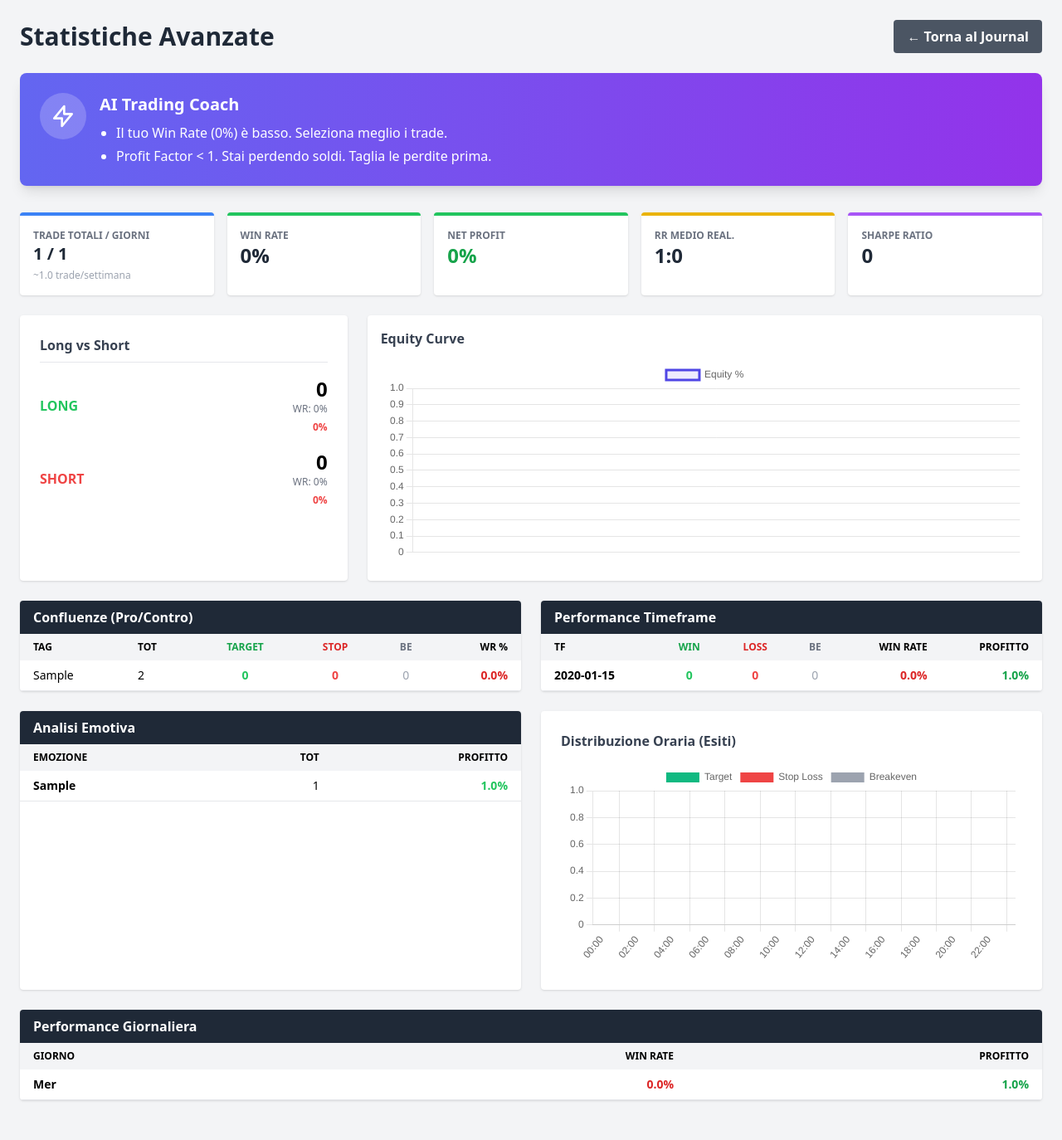
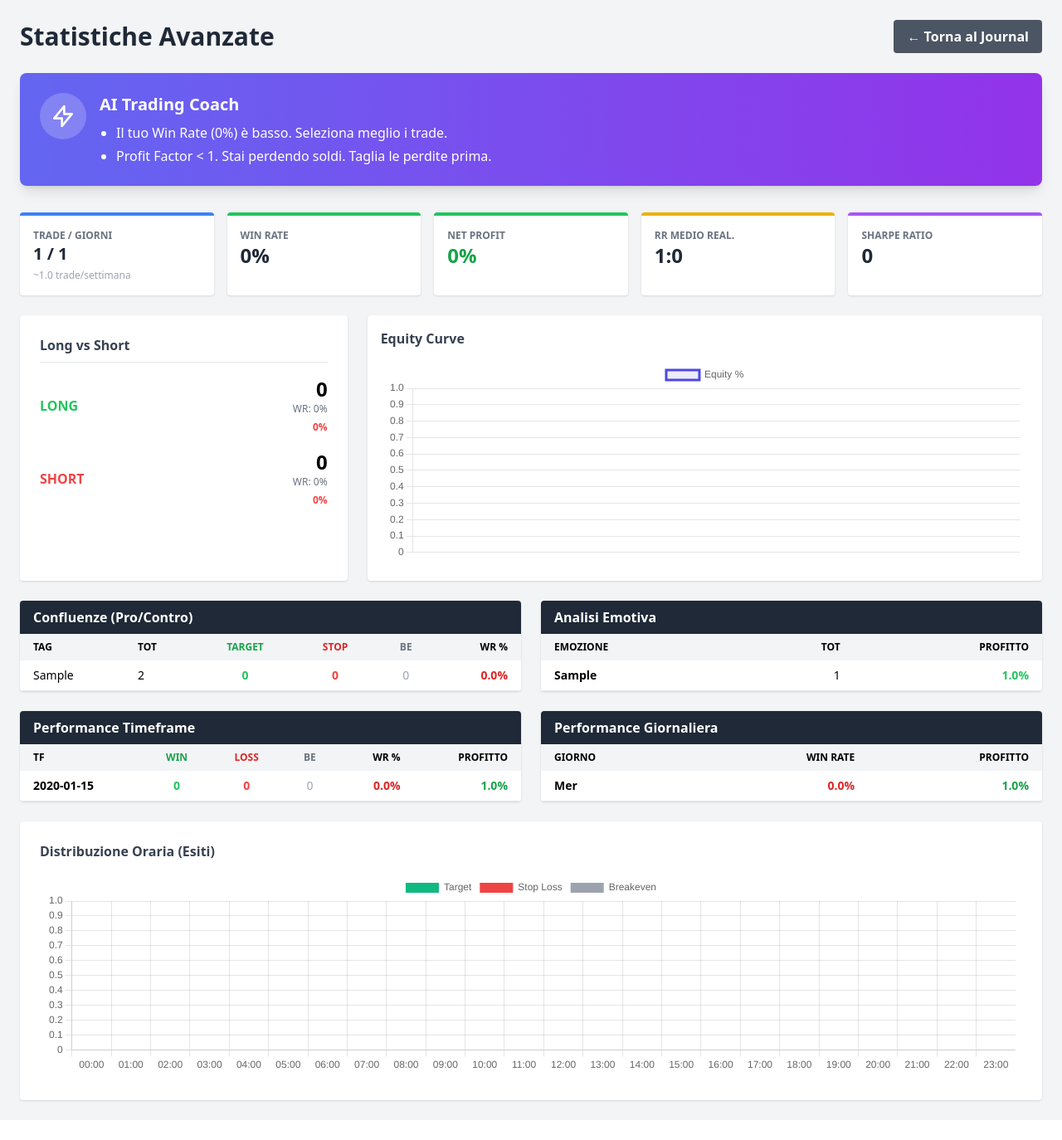
Before and after one commit to ipadpeda-ctrl/dtcjournal, a Flask app: page /statistics in a window 1280 px wide. Shown: the whole page at 83% size. After the commit the page ends 1330 px from the top, so only its background shows below. Run offline with Flask 3, Linux system fonts and the light colour scheme; a user stored in the database is signed in; tables that the repository leaves empty hold one stand-in row (values such as "Sample post"); some libraries are stand-ins or nearby versions.

Commit message:
Add files via upload

```diff
--- a/templates/statistics.html
+++ b/templates/statistics.html
@@ -38,7 +38,7 @@
 
         <div class="grid grid-cols-2 md:grid-cols-5 gap-4 mb-6">
             <div class="bg-white dark:bg-gray-800 p-4 rounded shadow border-t-4 border-blue-500">
-                <p class="text-xs font-bold uppercase text-gray-500 dark:text-gray-400">Trade Totali / Giorni</p>
+                <p class="text-xs font-bold uppercase text-gray-500 dark:text-gray-400">Trade / Giorni</p>
                 <p class="text-xl font-bold text-gray-800 dark:text-white">{{ total_trades }} / {{ unique_days }}</p>
                 <p class="text-xs text-gray-400 mt-1">~{{ avg_weekly_trades }} trade/settimana</p>
             </div>
@@ -120,15 +120,39 @@
             </div>
 
             <div class="bg-white dark:bg-gray-800 rounded shadow overflow-hidden">
+                <div class="bg-gray-800 dark:bg-gray-950 px-4 py-2 font-bold text-white">Analisi Emotiva</div>
+                <div class="overflow-x-auto max-h-64">
+                    <table class="w-full text-sm text-left dark:text-gray-300">
+                        <thead class="bg-gray-100 dark:bg-gray-700 uppercase text-xs sticky top-0">
+                            <tr><th class="px-4 py-2">Emozione</th><th class="px-4 py-2 text-right">Tot</th><th class="px-4 py-2 text-right">Profitto</th></tr>
+                        </thead>
+                        <tbody>
+                            {% for row in emo_table %}
+                            <tr class="border-b dark:border-gray-700 hover:bg-gray-50 dark:hover:bg-gray-700">
+                                <td class="px-4 py-2 font-bold capitalize">{{ row.name }}</td>
+                                <td class="px-4 py-2 text-right">{{ row.total }}</td>
+                                <td class="px-4 py-2 text-right font-bold {% if row.result > 0 %}text-green-500{% else %}text-red-500{% endif %}">{{ row.result }}%</td>
+                            </tr>
+                            {% endfor %}
+                        </tbody>
+                    </table>
+                </div>
+            </div>
+        </div>
+
+        <div class="grid grid-cols-1 md:grid-cols-2 gap-6 mb-6">
+
+            <div class="bg-white dark:bg-gray-800 rounded shadow overflow-hidden">
                 <div class="bg-gray-800 dark:bg-gray-950 px-4 py-2 font-bold text-white">Performance Timeframe</div>
+                <div class="overflow-x-auto max-h-64">
                     <table class="w-full text-sm text-left dark:text-gray-300">
-                    <thead class="bg-gray-100 dark:bg-gray-700 uppercase text-xs">
+                        <thead class="bg-gray-100 dark:bg-gray-700 uppercase text-xs sticky top-0">
                             <tr>
                                 <th class="px-4 py-2">TF</th>
                                 <th class="px-4 py-2 text-center text-green-600">Win</th>
                                 <th class="px-4 py-2 text-center text-red-600">Loss</th>
                                 <th class="px-4 py-2 text-center text-gray-500">BE</th>
-                            <th class="px-4 py-2 text-right">Win Rate</th>
+                                <th class="px-4 py-2 text-right">WR %</th>
                                 <th class="px-4 py-2 text-right">Profitto</th>
                             </tr>
                         </thead>
@@ -148,32 +172,7 @@
                 </div>
             </div>
 
-        <div class="grid grid-cols-1 md:grid-cols-2 gap-6 mb-6">
             <div class="bg-white dark:bg-gray-800 rounded shadow overflow-hidden">
-                <div class="bg-gray-800 dark:bg-gray-950 px-4 py-2 font-bold text-white">Analisi Emotiva</div>
-                <table class="w-full text-sm text-left dark:text-gray-300">
-                    <thead class="bg-gray-100 dark:bg-gray-700 uppercase text-xs">
-                        <tr><th class="px-4 py-2">Emozione</th><th class="px-4 py-2 text-right">Tot</th><th class="px-4 py-2 text-right">Profitto</th></tr>
-                    </thead>
-                    <tbody>
-                        {% for row in emo_table %}
-                        <tr class="border-b dark:border-gray-700 hover:bg-gray-50 dark:hover:bg-gray-700">
-                            <td class="px-4 py-2 font-bold capitalize">{{ row.name }}</td>
-                            <td class="px-4 py-2 text-right">{{ row.total }}</td>
-                            <td class="px-4 py-2 text-right font-bold {% if row.result > 0 %}text-green-500{% else %}text-red-500{% endif %}">{{ row.result }}%</td>
-                        </tr>
-                        {% endfor %}
-                    </tbody>
-                </table>
-            </div>
-
-            <div class="bg-white dark:bg-gray-800 p-6 rounded shadow">
-                <h3 class="font-bold text-gray-700 dark:text-gray-200 mb-2">Distribuzione Oraria (Esiti)</h3>
-                <div class="h-64 bg-white rounded p-2"><canvas id="hourlyChart"></canvas></div>
-            </div>
-        </div>
-
-        <div class="bg-white dark:bg-gray-800 rounded shadow overflow-hidden mb-6">
                 <div class="bg-gray-800 dark:bg-gray-950 px-4 py-2 font-bold text-white">Performance Giornaliera</div>
                 <table class="w-full text-sm text-left dark:text-gray-300">
                     <thead class="bg-gray-100 dark:bg-gray-700 uppercase text-xs"><tr><th class="px-4 py-2">Giorno</th><th class="px-4 py-2 text-right">Win Rate</th><th class="px-4 py-2 text-right">Profitto</th></tr></thead>
@@ -187,6 +186,12 @@
                         {% endfor %}
                     </tbody>
                 </table>
+            </div>
+        </div>
+
+        <div class="bg-white dark:bg-gray-800 p-6 rounded shadow">
+            <h3 class="font-bold text-gray-700 dark:text-gray-200 mb-2">Distribuzione Oraria (Esiti)</h3>
+            <div class="h-64 bg-white rounded p-2"><canvas id="hourlyChart"></canvas></div>
         </div>
 
         {% endif %}
```
Lines whose indentation alone changed are shown as unchanged.
